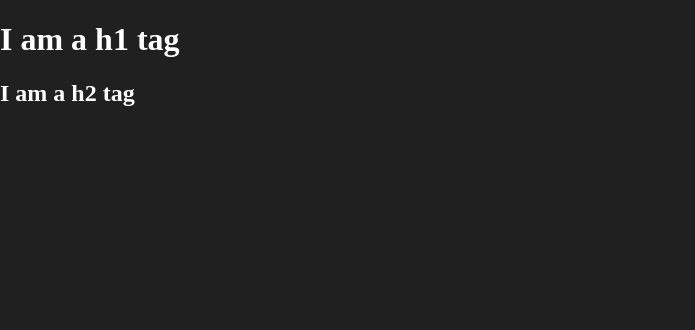
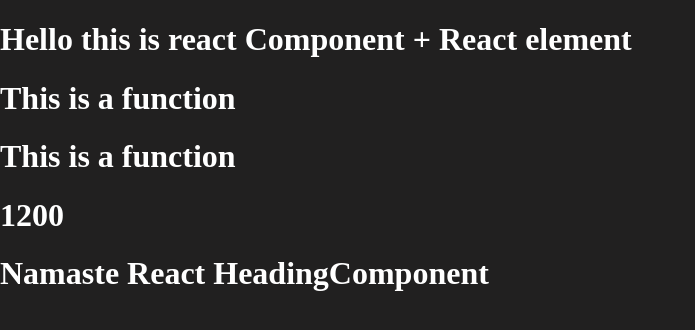
Before and after one commit to Peehal/Namaste_React, a React (Vite) app: page / in a window 1280 px wide. Shown: the top 330 px of the page, without its empty margins (0-695 px from the left). Built offline with nearby package versions, Linux system fonts and the light colour scheme.

Commit message:
Foundation of React Component

```diff
--- a/App.js
+++ b/App.js
@@ -1,31 +1,41 @@
-// const heading = React.createElement("h1", {}, "Hello world from React");
-
-// const root = ReactDOM.createRoot(document.getElementById("root"));
-
-// root.render(heading);
-
-
-{/* <div id="parent">
-    <div id="child">
-        <h1> I'm a h1 tag</h1>
-        <h2> I'm a h2 tag</h2>
-    </div>
-</div> */}
-
 import React from "react";
 import ReactDOM from "react-dom/client";
 
-const parent = React.createElement(
-  "div",
-  { id: "parent" },
-  React.createElement(
-    "div",
-    { id: "child" },
-    [
-      React.createElement("h1", { key: "h1" }, "I am a h1 tag"),
-      React.createElement("h2", { key: "h2" }, "I am a h2 tag")
-    ]
-  )
+const jsxHeading = <h1 className="root">"Namaste react using JSX" </h1>;
+
+// const Title = () => {
+//     return <h1 tabIndex={5}> Component Composition </h1>
+// };
+
+// React Element
+
+const elem = <span>     +     React element</span>
+
+const Title = (
+    <h1>Hello this is react Component
+        {elem}
+    </h1>
+
+)
+
+const Fn = () => (
+    <h1 className="fn">This is a function</h1>
+)
+
+const HeadingComponent = () => (
+    <div id="container">
+            {Title}
+            <Fn />
+            <Fn ></Fn>
+            <h1>{1000+200}</h1>
+            <h2>{console.log( "Namaste World")}</h2>
+
+        <h1>Namaste React HeadingComponent </h1>
+
+    </div>
 );
+
+
+
 const root = ReactDOM.createRoot(document.getElementById("root"));
-root.render(parent);
+root.render(<HeadingComponent/>);
--- a/index.html
+++ b/index.html
@@ -16,36 +16,8 @@
 
 <body>
     <div id="root">
-        <!-- <h1>Hello World</h1> -->
+        <h1>Hello World</h1>
     </div>
-
-    <!-- <script>
-        const heading = document.createElement("h1");
-        heading.innerHTML ="Hello World from javascript";
-
-        const root = document.getElementById("root");
-        root.appendChild(heading);
-
-    </script> -->
-
-
-    <!-- <script
-    crossorigin
-    src="https://unpkg.com/react@18/umd/react.development.js">
-    </script>
-
-    <script
-    crossorigin
-    src="https://unpkg.com/react-dom@18/umd/react-dom.development.js">
-    </script> -->
-
-    <!-- <script>
-        const heading = React.createElement("h1", {}, "Hello world from React");
-
-        const root = ReactDOM.createRoot(document.getElementById("root"));
-
-        root.render(heading);
-    </script> -->
 
     <script type="module" src="App.js"></script>
 
--- a/package.json
+++ b/package.json
@@ -17,6 +17,8 @@
   "author": "Peehal Sinha",
   "type": "commonjs",
   "scripts": {
+    "start":"parcel index.html",
+    "build":"parcel build index.html",
     "test": "jest"
   },
   "devDependencies": {
```
